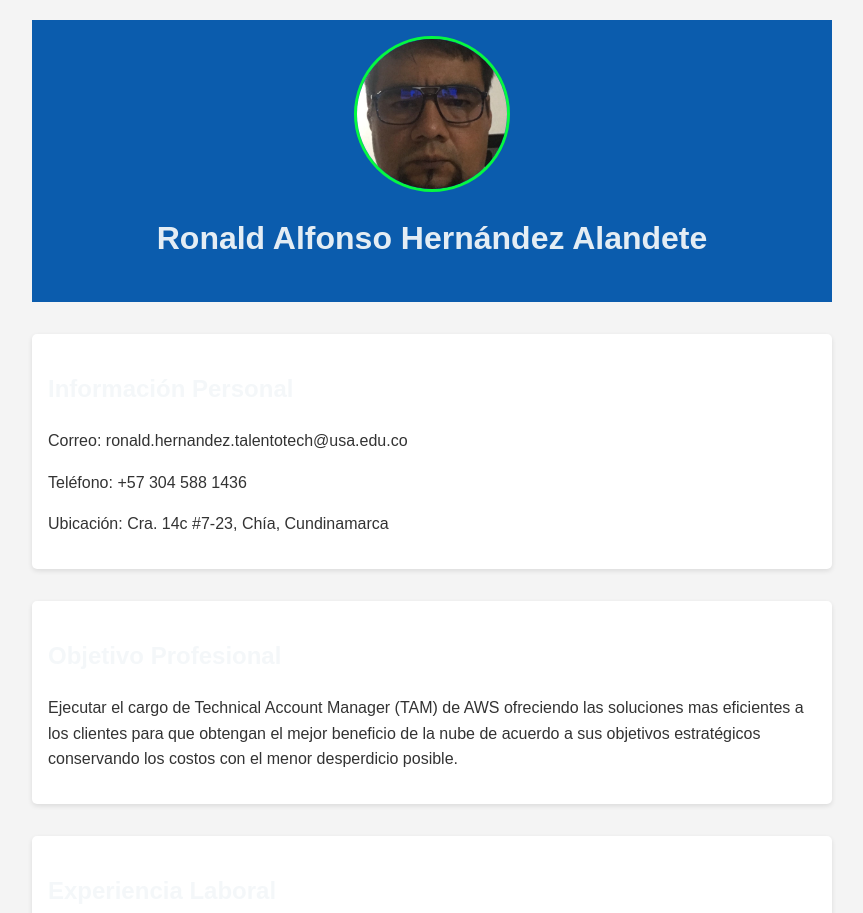
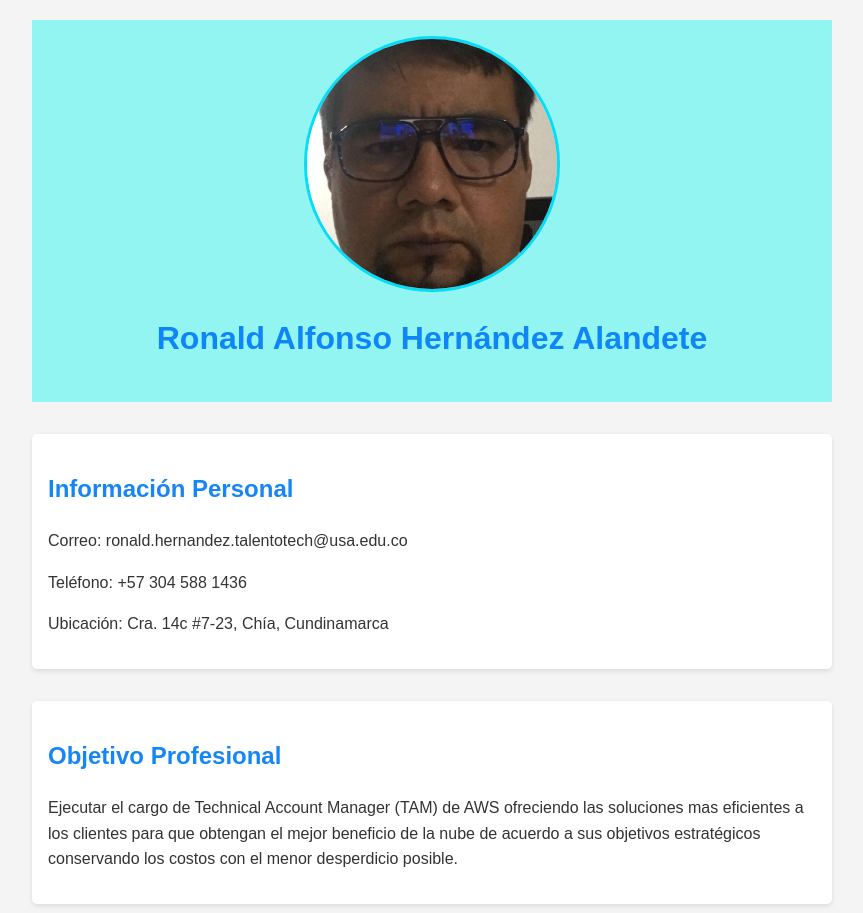
Before and after one commit to RonGitHubCloud/G13Reto01RonaldHernandez, a plain HTML site: page index.html in a window 1280 px wide. Shown: the top 913 px of the page, without its empty margins (208-1071 px from the left). Drawn offline with Linux system fonts and the light colour scheme.

Commit message:
Cambios Diseño 2

```diff
--- a/styles.css
+++ b/styles.css
@@ -8,23 +8,23 @@ body {
     background-color: #f4f4f4;
 }
 header {
-    background-color: #0759acfa;
+    background-color: #04f6ea67;
     color: #ecf0f1;
     text-align: center;
     padding: 1rem;
     margin-bottom: 2rem;
 }
 h1, h2 {
-    color: #f3f6f9ef;
+    color: #067ef6ef;
 }
 .photo {
-    width: 150px;
-    height: 150px;
-    border-radius: 60%;
+    width: 250px;
+    height: 250px;
+    border-radius: 50%;
     object-fit: cover;
     margin: 0 auto 1rem;
     display: block;
-    border: 3px solid #05f841;
+    border: 3px solid #05dcf8;
 }
 section {
     background-color: #fff;
```
